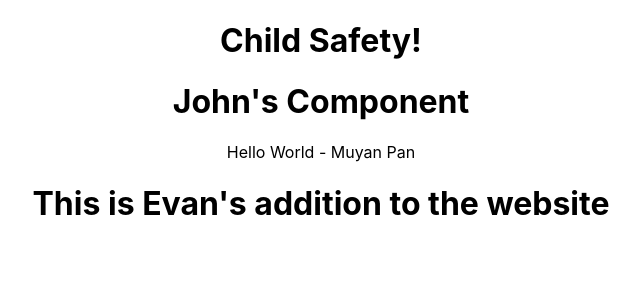
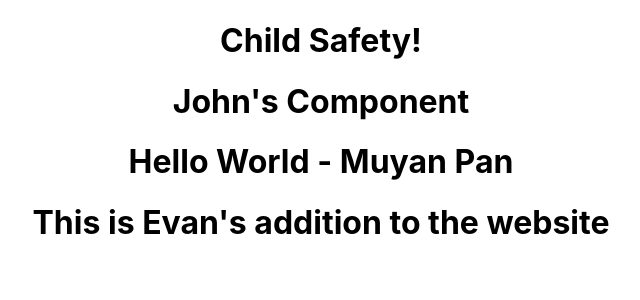
Before and after one commit to jaadbarg/child_safety, a React (Create React App) app: page / in a window 1280 px wide. Shown: the top 300 px of the page, without its empty margins (319-959 px from the left). Built offline with nearby package versions, Linux system fonts and the light colour scheme.

Commit message:
hello world test

```diff
--- a/src/App.js
+++ b/src/App.js
@@ -1,7 +1,7 @@
 import "./App.css";
 import "./components/Jaad";
 import Jaad from "./components/Jaad";
-import HelloWorldComponent from "./components/HelloWorld";
+import HelloWorldComponent from "./components/Muyan";
 import Evan from "./components/Evan";
 
 function App() {
--- a/src/components/HelloWorld.js
+++ b/src/components/Muyan.js
@@ -5,7 +5,9 @@ const HelloWorldComponent = () => {
     return (
         <div>
             <div>
-                Hello World - Muyan Pan
+                <h1>
+                    Hello World - Muyan Pan
+                </h1>
             </div>
         </div>
     )
```
